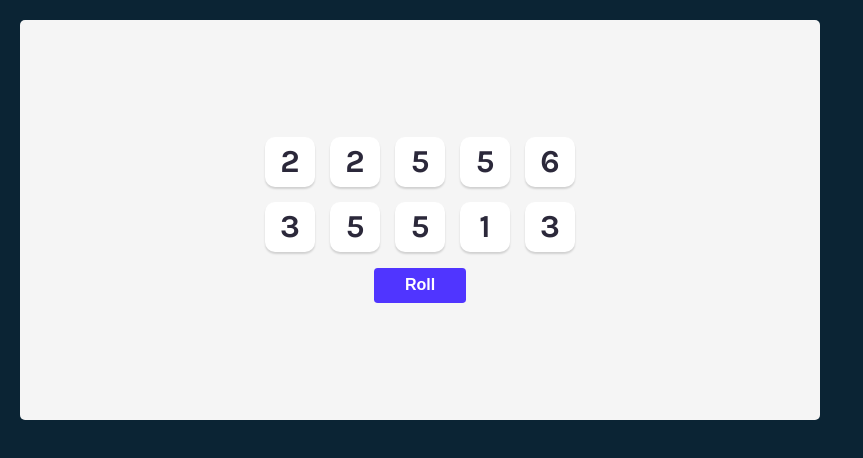
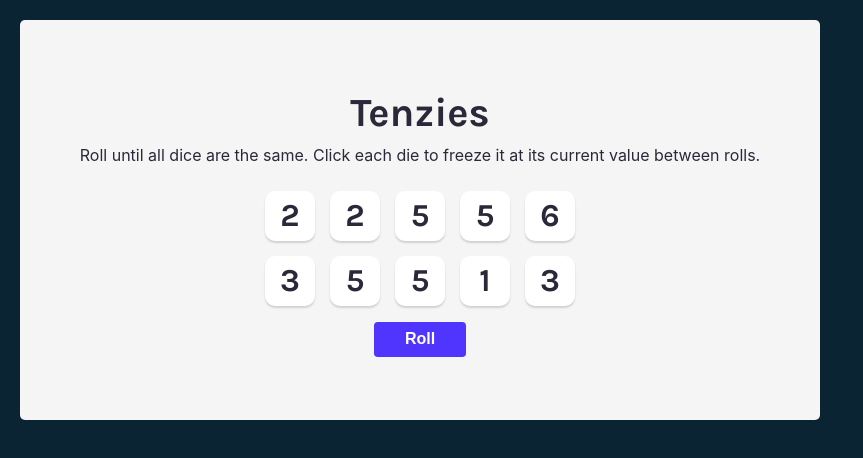
Before and after one commit to gregnorth17/tenzies, a React (Vite) app: page / in a window 1280 px wide. Shown: the top 458 px of the page, without its empty margins (0-863 px from the left). Built offline with nearby package versions, Linux system fonts and the light colour scheme.

Commit message:
win game

```diff
--- a/src/App.css
+++ b/src/App.css
@@ -20,6 +20,19 @@ main {
   justify-content: center;
   align-items: center;
   flex-direction: column;
+}
+
+.title {
+  font-size: 2.5rem;
+  margin: 0;
+}
+
+.instructions {
+  font-family: 'Inter', sans-serif;
+  font-weight: 400;
+  margin-top: 0;
+  text-align: center;
+  margin-bottom: 1.5em;
 }
 
 .container {
--- a/src/App.jsx
+++ b/src/App.jsx
@@ -1,11 +1,29 @@
 import { nanoid } from 'nanoid'
-import { useState } from 'react'
+import { useEffect, useState } from 'react'
 import './App.css'
 import Die from './Die'
 
 function App() {
 
-  const allNewDice = () => {
+  const [tenzies, setTenzies] = useState(false)
+  const [dice, setDice] = useState(allNewDice())
+
+
+  useEffect(() => {
+    setTenzies(dice.every(die => die.isHeld && die.value === dice[0].value))
+    // console.log(tenzies)
+    tenzies && console.log('you won')
+  }, [dice, tenzies])
+
+  function createDice () {
+    return {
+      value: Math.ceil(Math.random() * 6),
+      isHeld: false,
+      id: nanoid()
+    }
+  }
+
+  function allNewDice() {
     const newDice = []
     for(let i = 0; i < 10; i++) {
       newDice.push(createDice())
@@ -13,17 +31,7 @@ function App() {
     return newDice
   }
 
-  const createDice = () => {
-    return {
-      value: Math.ceil(Math.random() * 6),
-      isHeld: false,
-      id: nanoid()
-    }
-  }
-
-  const [dice, setDice] = useState(allNewDice())
-
-  const rollDice = () => {
+  function rollDice() {
     setDice(oldDice => oldDice.map(dice => {
       return dice.isHeld ?
         dice :
@@ -31,7 +39,7 @@ function App() {
     }))
   }
 
-  const holdDice = id => {
+  function holdDice(id) {
     setDice(oldDice => oldDice.map(dice => {
       return dice.id === id ?
           {...dice, isHeld: !dice.isHeld} :
@@ -39,11 +47,19 @@ function App() {
     }))
   }
 
-  const diceElements = dice.map(({value, isHeld, id}) => <Die holdDice={() => holdDice(id)} key={id} id={id} isHeld={isHeld} value={value} />)
+  const diceElements = dice.map(({value, isHeld, id}) =>
+    <Die holdDice={() => holdDice(id)}
+         key={id}
+         id={id}
+         isHeld={isHeld}
+         value={value}
+     />)
 
   return (
     <>
       <main>
+        <h1 className="title">Tenzies</h1>
+        <p className="instructions">Roll until all dice are the same. Click each die to freeze it at its current value between rolls.</p>
         <div className='container'>
           {diceElements}
         </div>
```
